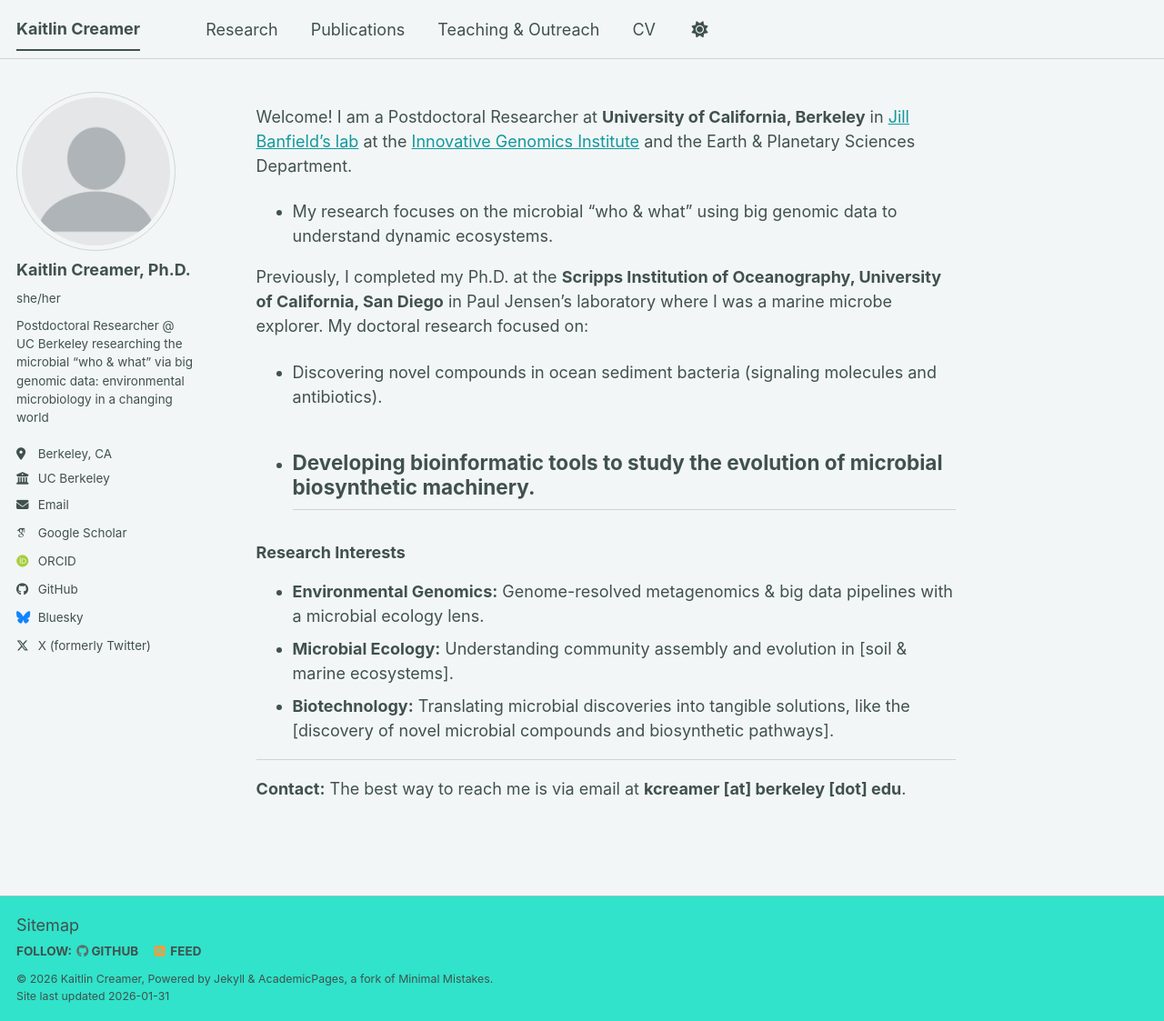
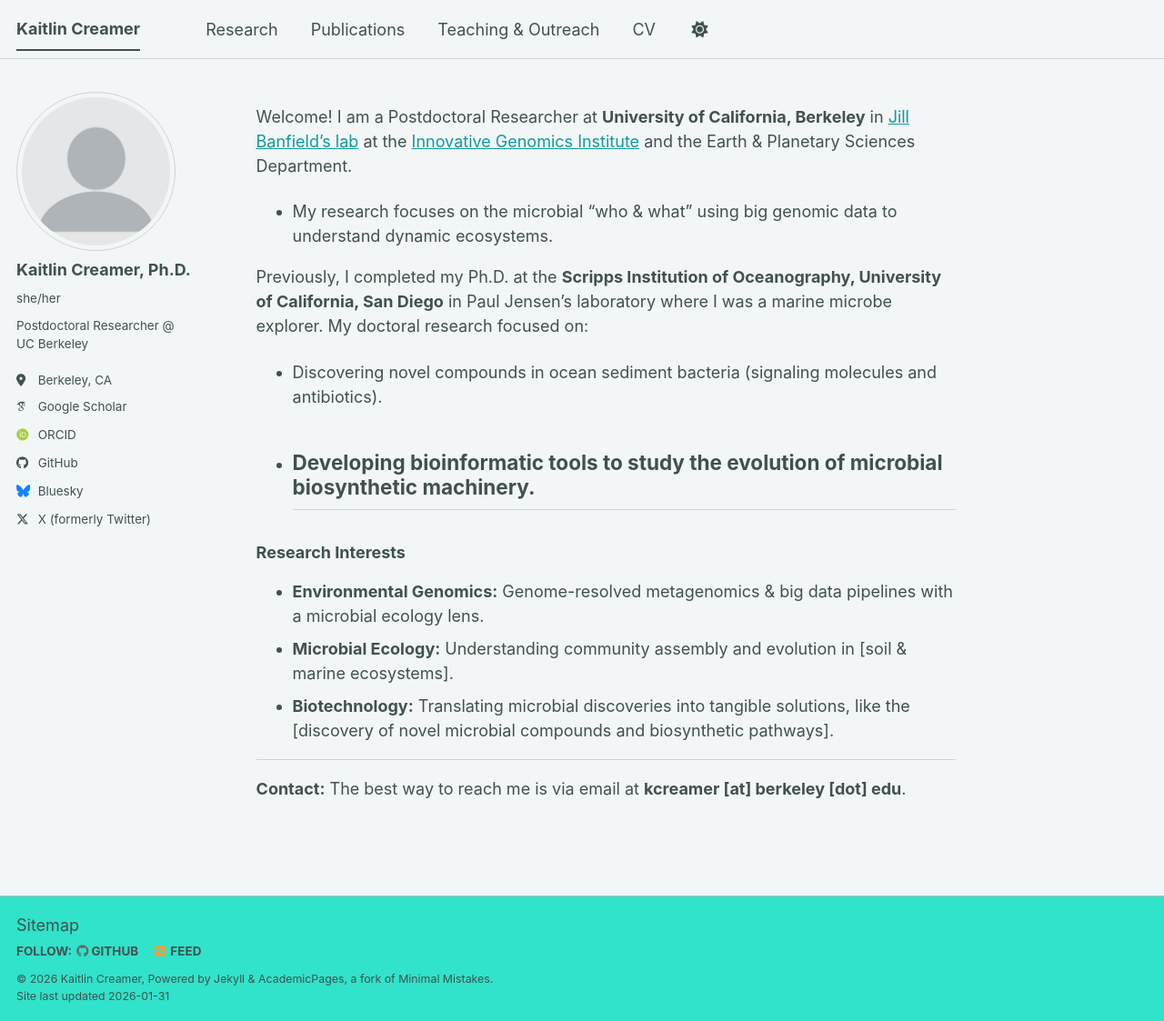
Before and after one commit to creamerk/creamerk.github.io, a Jekyll site: the page built from _pages/about.md, in a window 1280 px wide and 1123 px high. Shown: the whole window at 91% size. Built offline with Jekyll 4.4.1, drawn with Linux system fonts in a browser that asks for light colours; some web fonts are replaced; a script bundle is joined from its source files by our own code; library files that are not in the unit come from our copies.

Commit message:
Update _config.yml
removed too much text bio

```diff
--- a/_config.yml
+++ b/_config.yml
@@ -26,11 +26,11 @@ author:
   avatar           : "profile.png"
   name             : "Kaitlin Creamer, Ph.D."
   pronouns         : "she/her" # example: "she/her"
-  bio              : "Postdoctoral Researcher @ UC Berkeley researching the microbial “who & what” via big genomic data: environmental microbiology in a changing world"
+  bio              : "Postdoctoral Researcher @ UC Berkeley"
   location         : "Berkeley, CA"
-  employer         : "UC Berkeley"
+  employer         : # URL
   uri              : # URL
-  email            : "kcreamer at berkeley dot edu"
+  email            : # email in ""
 
   # Academic websites
   academia         : # URL
```
